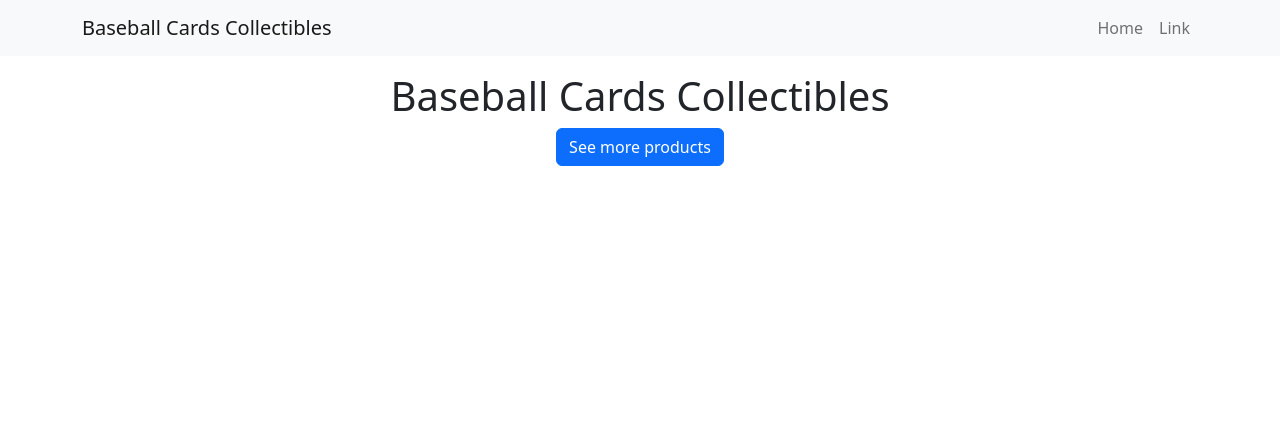
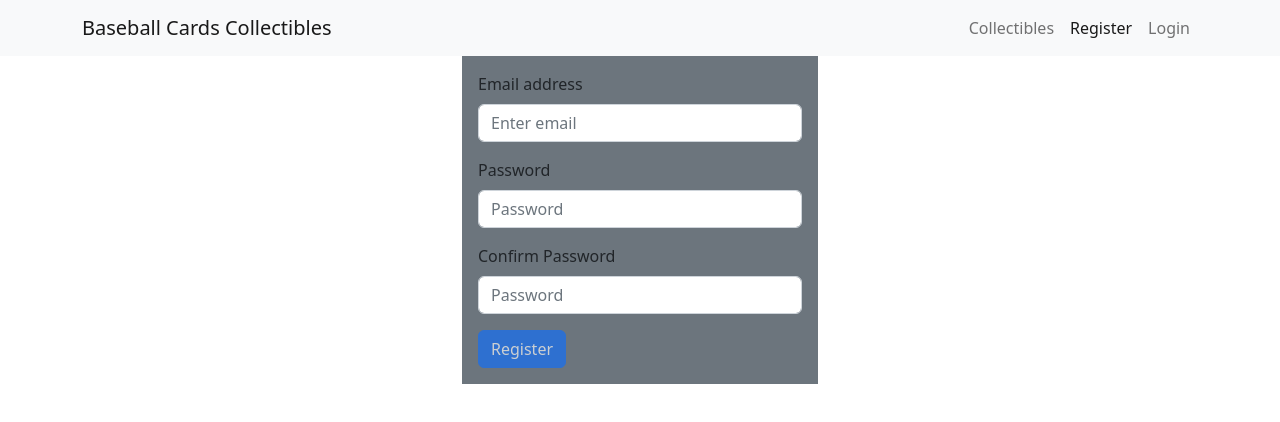
Before and after one commit to ej-nell/ecommerce, a React (Create React App) app: page /register in a window 1280 px wide. Shown: the top 422 px of the page. Built offline with nearby package versions, Linux system fonts and the light colour scheme.

Commit message:
Add login page connected to API

```diff
--- a/package.json
+++ b/package.json
@@ -10,7 +10,9 @@
     "react": "^18.2.0",
     "react-bootstrap": "^2.7.0",
     "react-dom": "^18.2.0",
+    "react-router-dom": "^6.6.2",
     "react-scripts": "5.0.1",
+    "sweetalert2": "^11.6.16",
     "web-vitals": "^2.1.4"
   },
   "scripts": {
--- a/src/App.js
+++ b/src/App.js
@@ -1,18 +1,41 @@
 import "./App.css";
 import "bootstrap/dist/css/bootstrap.min.css";
-import { Fragment } from "react";
-// import { BrowserRouter as Router, Routes, Route } from "react-router-dom";
+
+import { BrowserRouter as Router, Routes, Route } from "react-router-dom";
+import { useState, useEffect } from "react";
+import { UserProvider } from "./UserContext";
 
 // PAGES IMPORT
+import AppNavBar from "./components/AppNavBar";
 import Home from "./pages/Home";
-import AppNavBar from "./components/AppNavBar";
+import Register from "./pages/Register";
+import Login from "./pages/Login";
+import Logout from "./pages/Logout";
+import PageNotFound from "./pages/PageNotFound";
 
 function App() {
+  const [user, setUser] = useState({ id: null, isAdmin: false });
+  const unSetUser = () => {
+    localStorage.clear();
+  };
+
+  useEffect(() => {
+    console.log(user);
+  }, [user]);
+
   return (
-    <Fragment>
-      <AppNavBar />
-      <Home />
-    </Fragment>
+    <UserProvider value={{ user, setUser, unSetUser }}>
+      <Router>
+        <AppNavBar />
+        <Routes>
+          <Route path="/" element={<Home />} />
+          <Route path="/register" element={<Register />} />
+          <Route path="/login" element={<Login />} />
+          <Route path="/logout" element={<Logout />} />
+          <Route path="*" element={<PageNotFound />} />
+        </Routes>
+      </Router>
+    </UserProvider>
   );
 }
 
--- /dev/null
+++ b/src/UserContext.js
@@ -0,0 +1,6 @@
+import React from "react";
+
+const UserContext = React.createContext();
+
+export const UserProvider = UserContext.Provider;
+export default UserContext;
--- a/src/components/AppNavBar.js
+++ b/src/components/AppNavBar.js
@@ -1,15 +1,38 @@
+import { useContext, Fragment } from "react";
 import { Container, Nav, Navbar } from "react-bootstrap";
+import { NavLink } from "react-router-dom";
+
+import UserContext from "../UserContext";
 
 export default function AppNavBar() {
+  const { user } = useContext(UserContext);
+
   return (
     <Navbar bg="light" expand="lg" className="vw-100">
       <Container>
-        <Navbar.Brand href="#home">Baseball Cards Collectibles</Navbar.Brand>
+        <Navbar.Brand as={NavLink} to="/">
+          Baseball Cards Collectibles
+        </Navbar.Brand>
         <Navbar.Toggle aria-controls="basic-navbar-nav" />
         <Navbar.Collapse id="basic-navbar-nav">
           <Nav className="ms-auto">
-            <Nav.Link href="#home">Home</Nav.Link>
-            <Nav.Link href="#link">Link</Nav.Link>
+            <Nav.Link as={NavLink} to="/collectibles">
+              Collectibles
+            </Nav.Link>
+            {user.id !== null ? (
+              <Nav.Link as={NavLink} to="/logout">
+                Logout
+              </Nav.Link>
+            ) : (
+              <Fragment>
+                <Nav.Link as={NavLink} to="/register">
+                  Register
+                </Nav.Link>
+                <Nav.Link as={NavLink} to="/login">
+                  Login
+                </Nav.Link>
+              </Fragment>
+            )}
           </Nav>
         </Navbar.Collapse>
       </Container>
--- a/src/pages/Home.js
+++ b/src/pages/Home.js
@@ -1,5 +1,7 @@
+import { Container } from "react-bootstrap";
+
+// COMPONENTS IMPORT
 import Hero from "../components/Hero";
-import { Container } from "react-bootstrap";
 
 export default function Home() {
   return (
--- a/src/pages/Login.js
+++ b/src/pages/Login.js
@@ -0,0 +1,116 @@
+import { Form, Button, Row, Col, Container } from "react-bootstrap";
+import { useEffect, useState, useContext } from "react";
+import { Navigate } from "react-router-dom";
+import UserContext from "../UserContext";
+import Swal from "sweetalert2";
+
+export default function Login() {
+  // State hooks
+  const [email, setEmail] = useState("");
+  const [password, setPassword] = useState("");
+  const [isActive, setIsActive] = useState(false);
+
+  const { user, setUser } = useContext(UserContext);
+
+  useEffect(() => {
+    if (email !== "" && password !== "") {
+      setIsActive(true);
+    } else {
+      setIsActive(false);
+    }
+    console.log(email, password);
+  }, [email, password]);
+
+  // AUTHENTICATE
+  function loginUser(event) {
+    event.preventDefault();
+    // alert(`You are now logged in`);
+    // localStorage.setItem("email", email);
+    // setUser(localStorage.getItem("email"));
+    // setEmail("");
+    // setPassword("");
+
+    fetch(`${process.env.REACT_APP_URI}/users/login`, {
+      method: "POST",
+      headers: { "Content-Type": "application/json" },
+      body: JSON.stringify({
+        email: email,
+        password: password,
+      }),
+    })
+      .then((response) => response.json())
+      .then((data) => {
+        console.log(data);
+        if (data.accessToken !== "empty") {
+          localStorage.setItem("token", data.accessToken);
+          retrieveUserDetails(data.accessToken);
+          Swal.fire({
+            title: "Login successful",
+            icon: "success",
+            text: "Enjoy looking for your collectibles",
+          });
+        } else {
+          Swal.fire({
+            title: "Authentication failed",
+            icon: "error",
+            text: "Please try again.",
+          });
+          setPassword("");
+        }
+      });
+    const retrieveUserDetails = (token) => {
+      fetch(`${process.env.REACT_APP_URI}/users/profile`, {
+        headers: {
+          Authorization: `Bearer ${token}`,
+        },
+      })
+        .then((response) => response.json())
+        .then((data) => {
+          setUser({ id: data._id, isAdmin: data.isAdmin });
+        });
+    };
+  }
+
+  return user.id !== null ? (
+    <Navigate to={"/"} />
+  ) : (
+    <Container>
+      <Row>
+        <Col className="col-md-4 col-8 offset-md-4 offset-2">
+          <h2>Login</h2>
+          <Form className="p-3" onSubmit={loginUser}>
+            <Form.Group className="mb-3" controlId="email">
+              <Form.Label>Email address</Form.Label>
+              <Form.Control
+                type="email"
+                placeholder="Enter email"
+                value={email}
+                onChange={(event) => {
+                  setEmail(event.target.value);
+                }}
+                required
+              />
+            </Form.Group>
+
+            <Form.Group className="mb-3" controlId="password">
+              <Form.Label>Password</Form.Label>
+              <Form.Control
+                type="password"
+                placeholder="Password"
+                value={password}
+                onChange={(event) => {
+                  setPassword(event.target.value);
+                }}
+                required
+              />
+            </Form.Group>
+
+            <Button variant="primary" type="submit" disabled={!isActive}>
+              Login
+            </Button>
+          </Form>
+        </Col>
+      </Row>
+    </Container>
+  );
+}
--- /dev/null
+++ b/src/pages/Logout.js
@@ -0,0 +1,21 @@
+import { Navigate } from "react-router-dom";
+import { useContext, useEffect } from "react";
+
+import UserContext from "../UserContext";
+import Swal from "sweetalert2";
+
+export default function Logout() {
+  const { setUser, unSetUser } = useContext(UserContext);
+  unSetUser();
+  useEffect(() => {
+    setUser({ id: null, isAdmin: false });
+  });
+
+  Swal.fire({
+    title: "Thank you for shopping!",
+    icon: "info",
+    text: "Please see us again!",
+  });
+
+  return <Navigate to="/login" />;
+}
--- /dev/null
+++ b/src/pages/PageNotFound.js
@@ -0,0 +1,11 @@
+import { Fragment } from "react";
+import { Link } from "react-router-dom";
+
+export default function PageNotFound() {
+  return (
+    <Fragment>
+      <h2>Page not found.</h2>
+      <h5>Go back to </h5> <Link to="/">homepage.</Link>
+    </Fragment>
+  );
+}
--- a/src/pages/Register.js
+++ b/src/pages/Register.js
@@ -0,0 +1,86 @@
+import Button from "react-bootstrap/Button";
+import Form from "react-bootstrap/Form";
+import { Row, Col, Container } from "react-bootstrap";
+import { useEffect, useState, useContext } from "react";
+import { Navigate } from "react-router-dom";
+
+import UserContext from "../UserContext";
+
+export default function Register() {
+  // State hooks to store values of the input field from our user
+  const [email, setEmail] = useState("");
+  const [password1, setPassword1] = useState("");
+  const [password2, setPassword2] = useState("");
+  const [isActive, setIsActive] = useState(false);
+
+  const { user, setUser } = useContext(UserContext);
+
+  useEffect(() => {
+    if (email !== "" && password1 !== "" && password2 !== "") {
+      if (password1 === password2) {
+        setIsActive(true);
+      } else {
+        setIsActive(false);
+      }
+    }
+  }, [email, password1, password2]);
+
+  function registerUser(event) {
+    event.preventDefault();
+    alert(`Congratulations! Registration successful.`);
+    setEmail("");
+    setPassword1("");
+    setPassword2("");
+
+    localStorage.setItem("email", email);
+    setUser(localStorage.getItem("email"));
+  }
+
+  return user.id !== null ? (
+    <Navigate to="/" />
+  ) : (
+    <Container>
+      <Row>
+        <Col className="col-md-4 col-8 offset-md-4 offset-2">
+          <Form className="bg-secondary p-3" onSubmit={registerUser}>
+            <Form.Group className="mb-3" controlId="email">
+              <Form.Label>Email address</Form.Label>
+              <Form.Control
+                type="email"
+                placeholder="Enter email"
+                value={email}
+                onChange={(event) => setEmail(event.target.value)}
+                required
+              />
+            </Form.Group>
+
+            <Form.Group className="mb-3" controlId="password1">
+              <Form.Label>Password</Form.Label>
+              <Form.Control
+                type="password"
+                placeholder="Password"
+                value={password1}
+                onChange={(event) => setPassword1(event.target.value)}
+                required
+              />
+            </Form.Group>
+
+            <Form.Group className="mb-3" controlId="password2">
+              <Form.Label>Confirm Password</Form.Label>
+              <Form.Control
+                type="password"
+                placeholder="Password"
+                value={password2}
+                onChange={(event) => setPassword2(event.target.value)}
+                required
+              />
+            </Form.Group>
+            <Button variant="primary" type="submit" disabled={!isActive}>
+              Register
+            </Button>
+          </Form>
+        </Col>
+      </Row>
+    </Container>
+  );
+}
```
Also changed, not shown: accounts.txt (added), 2 other files (tests, documents, lock files or other folders).
